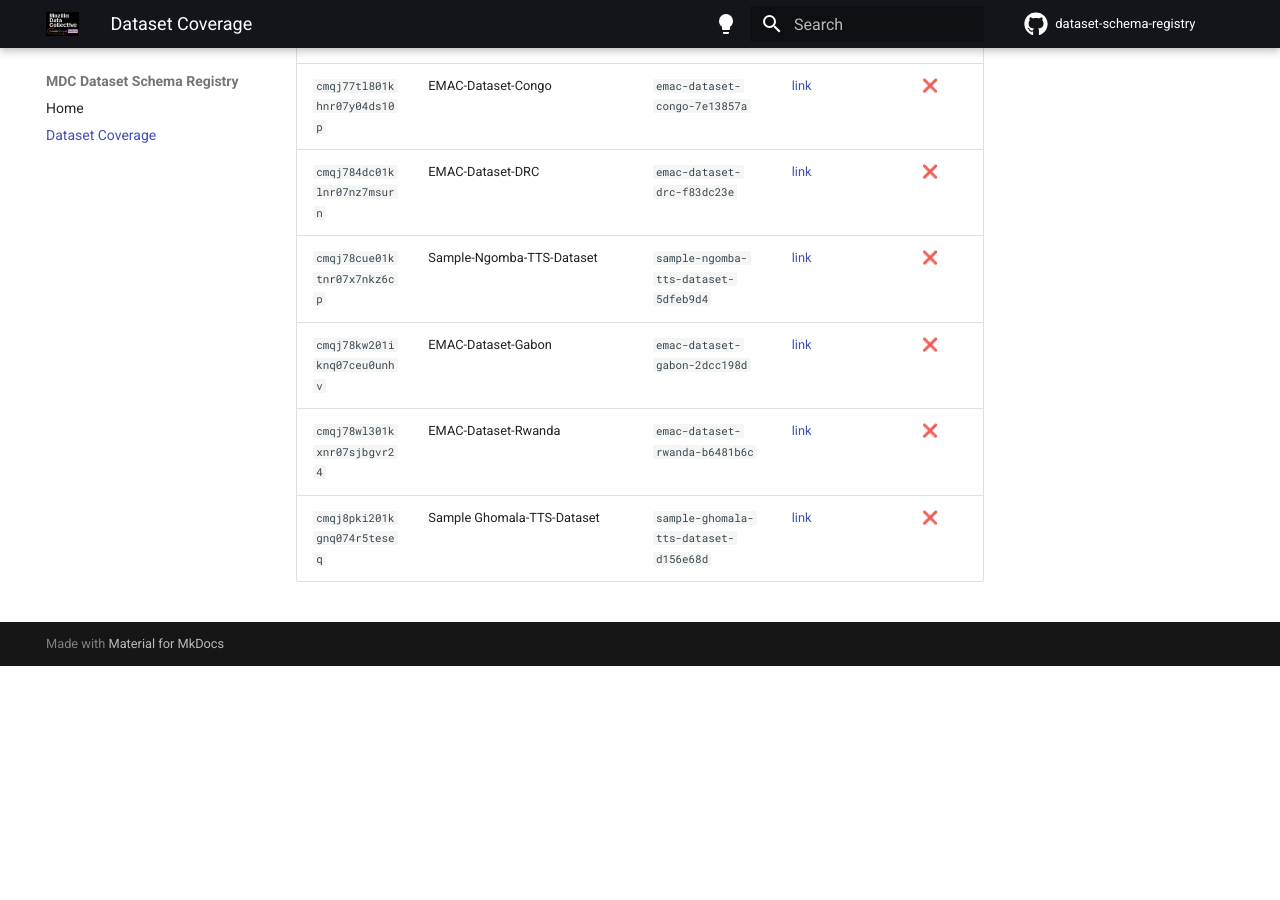
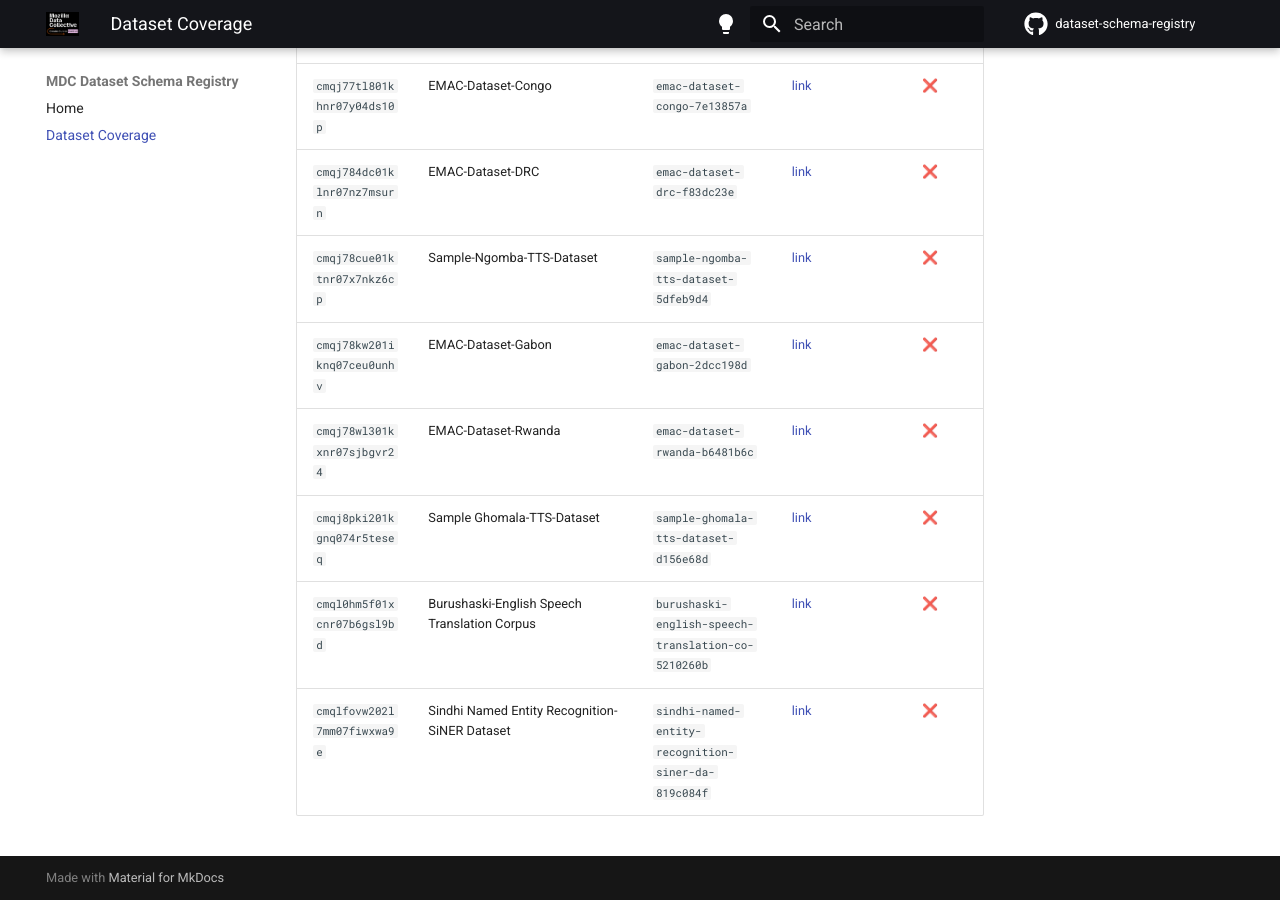
Before and after one commit to Mozilla-Data-Collective/dataset-schema-registry, an MkDocs documentation site: the page built from docs/dataset-coverage.md, in a window 1280 px wide and 900 px high, scrolled down 84675 px. Built offline with MkDocs 1.6.1 and Material for MkDocs 9.7.7, drawn with Linux system fonts in a browser that asks for light colours; comment, search, counter and statistics services are not loaded; before the commit the page ends 85341 px from its top, so only the background shows below that; part of the change alters nothing that is shown; some of the changed text lies outside the part shown.

Commit message:
chore: update dataset coverage [skip ci]

```diff
--- a/docs/dataset-coverage.md
+++ b/docs/dataset-coverage.md
@@ -8,10 +8,10 @@ schema in this registry and which ones are still missing.
     `registry/<dataset_id>/schema.yaml` file.  See the
     [Home](index.md) for details.
 
-**Last updated:** 2026-06-19
-**Total datasets in sitemap:** 826
+**Last updated:** 2026-06-20
+**Total datasets in sitemap:** 828
 **Schemas registered:** 36 ✅
-**Schemas missing:** 790 ❌
+**Schemas missing:** 792 ❌
 
 | ID | Name | Slug | Dataset page | Schema registered |
 |----|------|------|-------------|:-----------------:|
@@ -841,3 +841,5 @@ schema in this registry and which ones are still missing.
 | `cmqj78kw201iknq07ceu0unhv` | EMAC-Dataset-Gabon | `emac-dataset-gabon-2dcc198d` | [link](https://mozilladatacollective.com/datasets/cmqj78kw201iknq07ceu0unhv) | ❌ |
 | `cmqj78wl301kxnr07sjbgvr24` | EMAC-Dataset-Rwanda | `emac-dataset-rwanda-b6481b6c` | [link](https://mozilladatacollective.com/datasets/cmqj78wl301kxnr07sjbgvr24) | ❌ |
 | `cmqj8pki201kgnq074r5teseq` | Sample Ghomala-TTS-Dataset | `sample-ghomala-tts-dataset-d156e68d` | [link](https://mozilladatacollective.com/datasets/cmqj8pki201kgnq074r5teseq) | ❌ |
+| `cmql0hm5f01xcnr07b6gsl9bd` | Burushaski-English Speech Translation Corpus | `burushaski-english-speech-translation-co-5210260b` | [link](https://mozilladatacollective.com/datasets/cmql0hm5f01xcnr07b6gsl9bd) | ❌ |
+| `cmqlfovw202l7mm07fiwxwa9e` | Sindhi Named Entity Recognition-SiNER Dataset | `sindhi-named-entity-recognition-siner-da-819c084f` | [link](https://mozilladatacollective.com/datasets/cmqlfovw202l7mm07fiwxwa9e) | ❌ |
```
